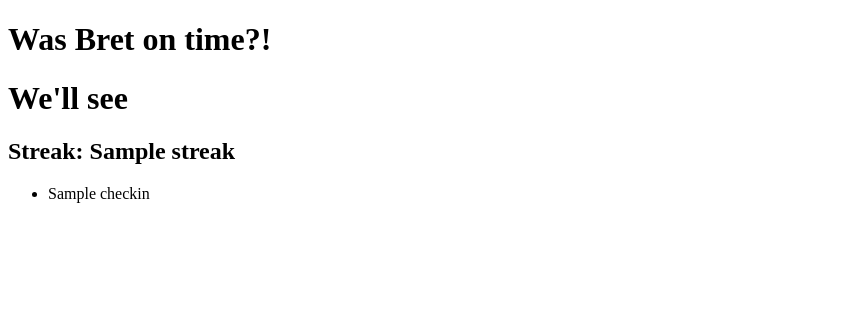
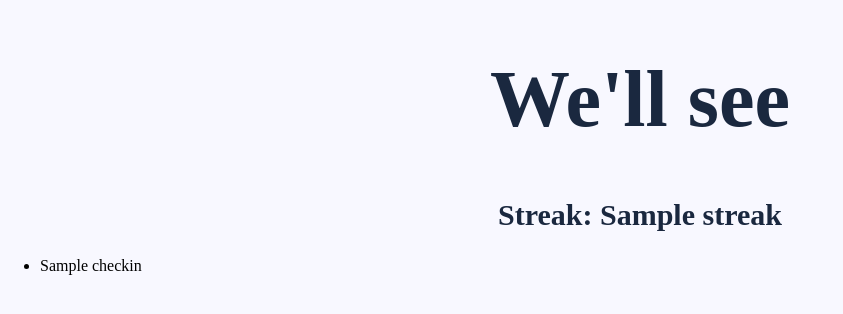
Before and after one commit to mgdunn2/ontime, a Flask app: template templates/bretOnTime.html in a window 1280 px wide. Shown: the top 314 px of the page, without its empty margins (0-843 px from the left). Run offline with Flask 2, Linux system fonts and the light colour scheme; the template is opened without the code that fills it: most values are stand-ins (such as "Sample title", 1, 10 or a date in 2020); parts of the project's set-up code (start-up, migrations or seed data) failed here and were passed over.

Commit message:
More CSS 3

```diff
--- a/templates/bretOnTime.html
+++ b/templates/bretOnTime.html
@@ -1,9 +1,10 @@
 <!DOCTYPE html>
 <html lang="en">
+<head>
+    <link rel="stylesheet" type="text/css" href="{{ url_for('static', filename='stylesheets/bret.css') }}">
+    <title>Was Bret on Time?</title>
+</head>
 <body>
-    <h1 class="header">
-        <strong class="ribbon-content">Was Bret on time?!</strong>
-    </h1>
     {% if isOnTime == 1 %}
         <h1 class="yes">Duh!</h1>
     {% elif isOnTime == -1 %}
```
